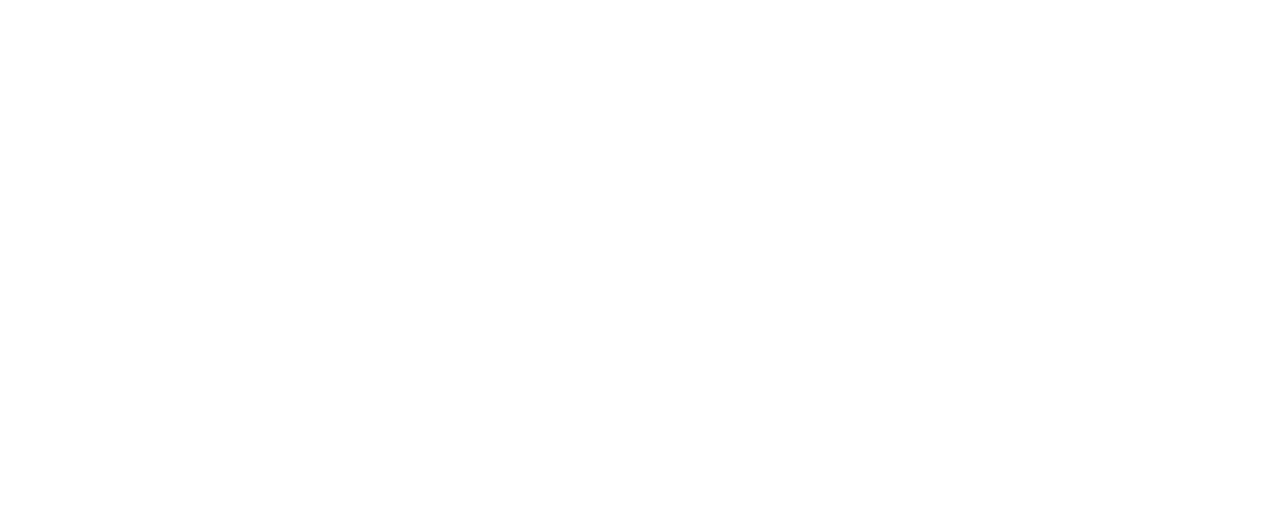
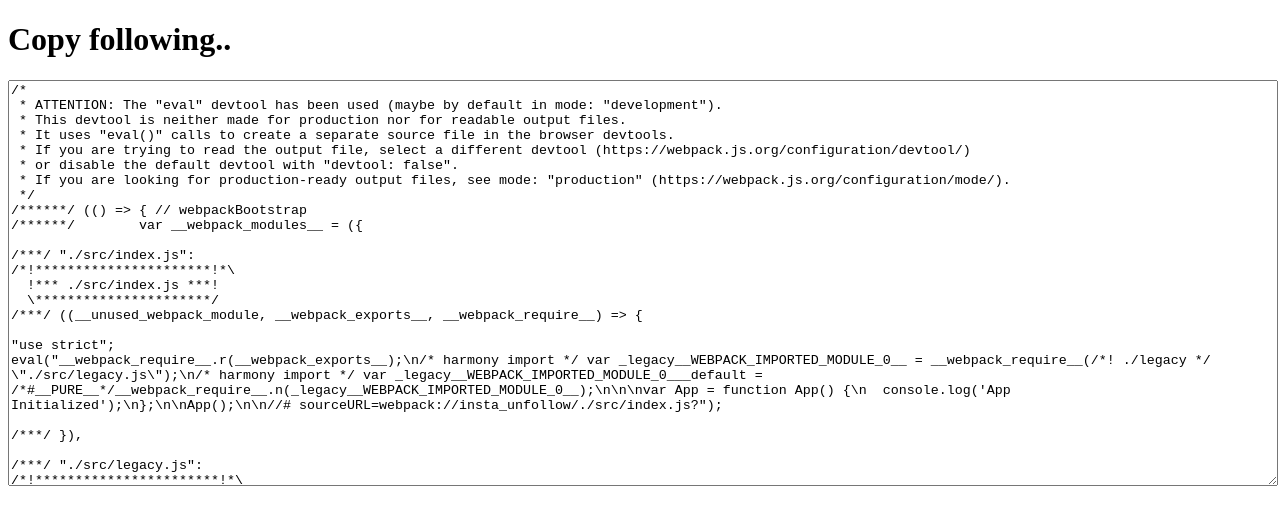
Before and after one commit to JimishF/instaUnfollow, a website: page dist/index.html in a window 1280 px wide. Drawn offline with Linux system fonts and the light colour scheme.

Commit message:
feat: added app logic

```diff
--- /dev/null
+++ b/dist/app.js
@@ -0,0 +1,15 @@
+const getBundleJs = async () => {
+  return fetch('/bundle.js')
+    .then(response => response.text())
+    .then((response) => {
+      return response
+    })
+    .catch(err => console.log(err))
+}
+
+const app = async () => {
+  const jsContent = await getBundleJs()
+  document.querySelector('#script').innerHTML = jsContent
+}
+
+app()
--- a/dist/index.html
+++ b/dist/index.html
@@ -7,6 +7,9 @@
   <title>Insta Unfollow</title>
 </head>
 <body>
+  <h1>Copy following..</h1>
+  <textarea id="script" style="width: 100%; height: 400px;"></textarea>
     <!--  Silence is golden.-->
+  <script src="./app.js"> </script>
 </body>
 </html>
```
